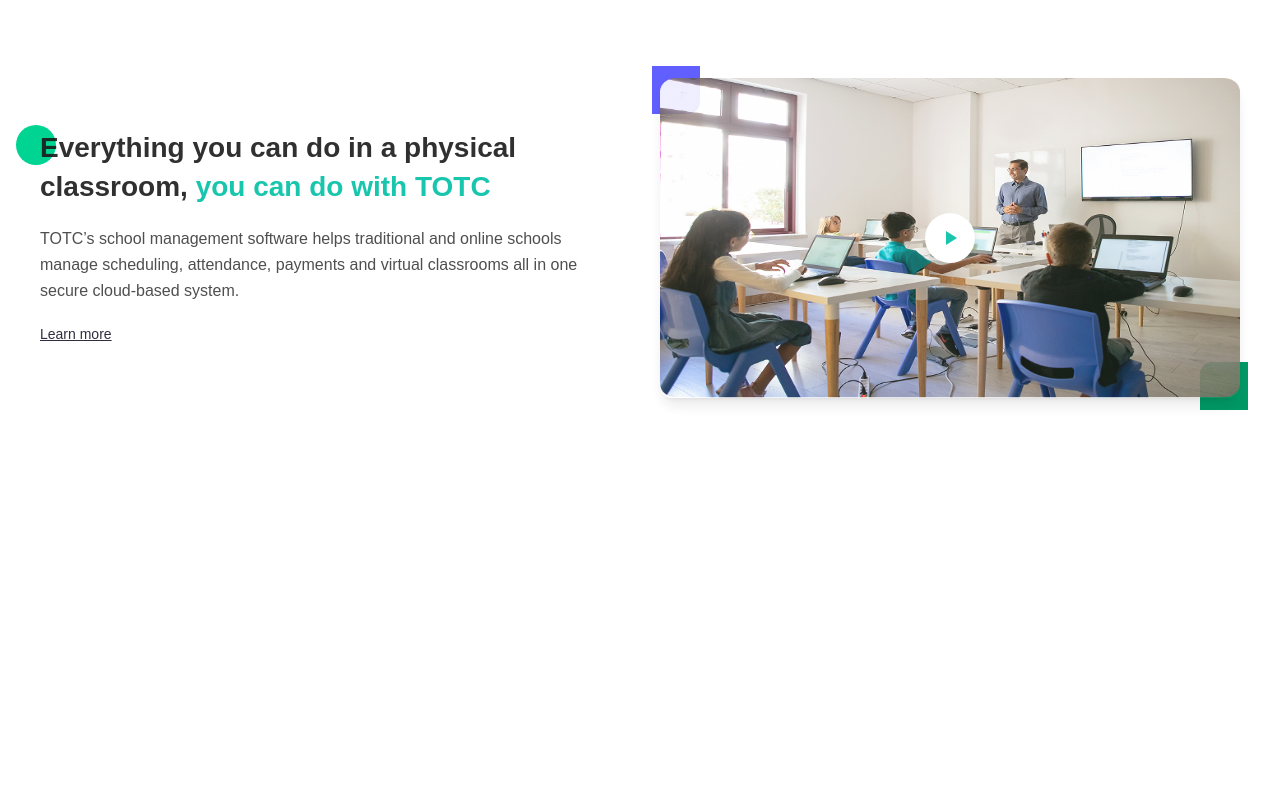
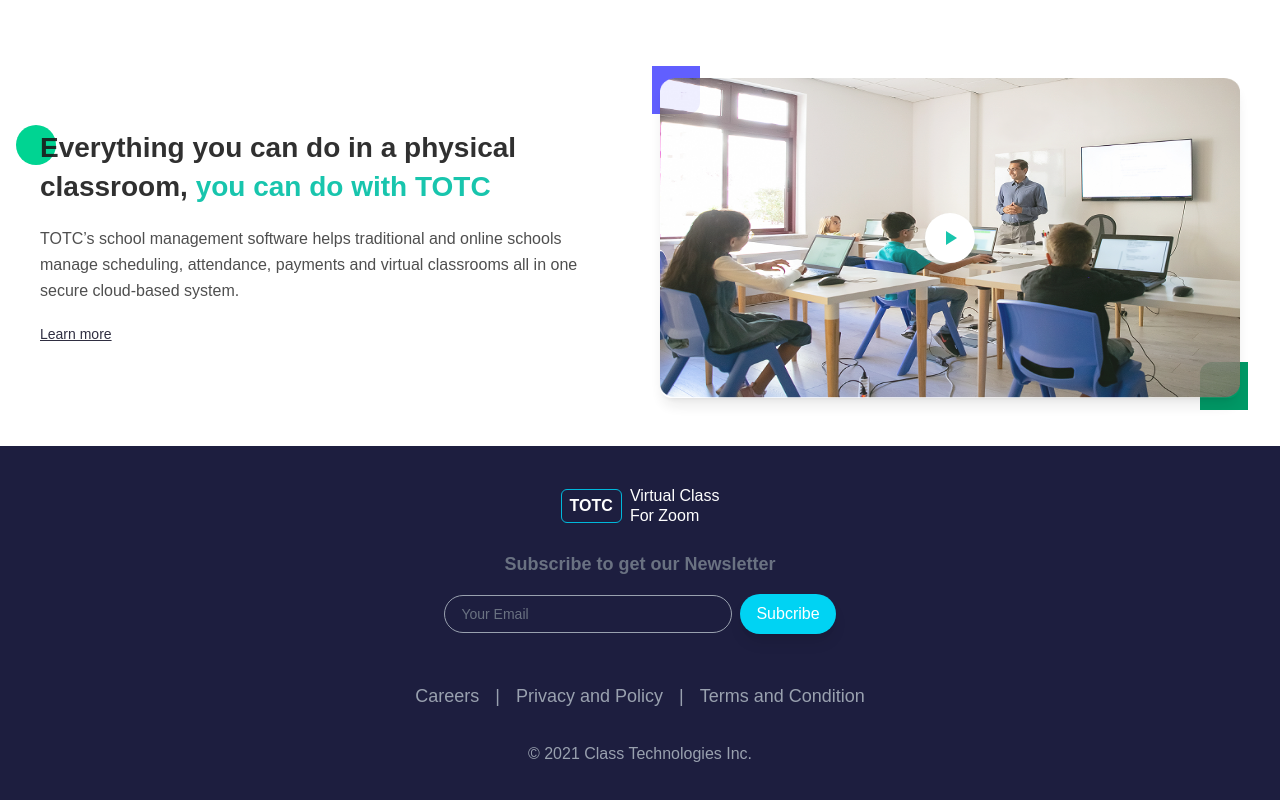
Before and after one commit to jewel1269/LMS-Projects, a Next.js app: page / in a window 1280 px wide. Shown: the part 2151-2951 px from the top of the page. Before the commit the page ends 2597 px from the top, so only its background shows below. Built offline with nearby package versions, Linux system fonts and the light colour scheme.

Commit message:
complete footer

```diff
--- /dev/null
+++ b/src/components/footer/footer.tsx
@@ -0,0 +1,57 @@
+import React from "react";
+import Link from "next/link";
+
+const Footer = () => {
+  return (
+    <footer className="bg-[#1D1E3F] text-white py-10  px-4 text-center">
+      <div className="flex flex-col items-center gap-6">
+        <div className="flex flex-col items-center ">
+          <div className="flex items-center gap-2 ">
+            <div className="border border-cyan-500 rounded-md px-2 py-1 text-white font-bold">
+              TOTC
+            </div>
+            <div className="text-left leading-tight text-md">
+              <h1>Virtual Class</h1>
+              <h1>For Zoom</h1>
+            </div>
+          </div>
+        </div>
+
+        <div>
+          <h1 className="text-gray-500 text-lg font-bold mb-4">
+            Subscribe to get our Newsletter
+          </h1>
+          <form className="flex justify-center items-center gap-2">
+            <input
+              type="email"
+              name="email"
+              id="email"
+              placeholder="Your Email"
+              className="rounded-full px-4  py-2 w-72 border border-gray-400 text-sm text-white outline-none placeholder-gray-500"
+            />
+            <button
+              type="submit"
+              className="rounded-full bg-cyan-400 text-white font-medium shadow-lg px-4 py-2 hover:bg-cyan-600 transition "
+            >
+              Subcribe
+            </button>
+          </form>
+        </div>
+
+        {/* Footer Link  */}
+        <div className="text-lg text-gray-400 flex flex-wrap justify-center gap-4 mt-6">
+          <Link href={"/"}>Careers </Link>
+          <span>|</span>
+          <Link href={"/"}>Privacy and Policy</Link>
+          <span>|</span>
+          <Link href={"/"}>Terms and Condition</Link>
+        </div>
+        <p className="text-md text-gray-400 mt-2">
+          © 2021 Class Technologies Inc.{" "}
+        </p>
+      </div>
+    </footer>
+  );
+};
+
+export default Footer;
--- a/src/components/homeLayout/index.tsx
+++ b/src/components/homeLayout/index.tsx
@@ -5,6 +5,7 @@
 import CloudFeatures from "./cloudFeatures/cloudFeatures";
 import TotxIntro from "./totcIntro/totxIntro";
 import ClassroomSection from "./classroomSection/classroomSection";
+import Footer from "../footer/footer";
 
 const Index = () => {
   return (
@@ -15,6 +16,8 @@
       <CloudFeatures />
       <TotxIntro />
       <ClassroomSection />
+
+      <Footer />
     </div>
   );
 };
```
